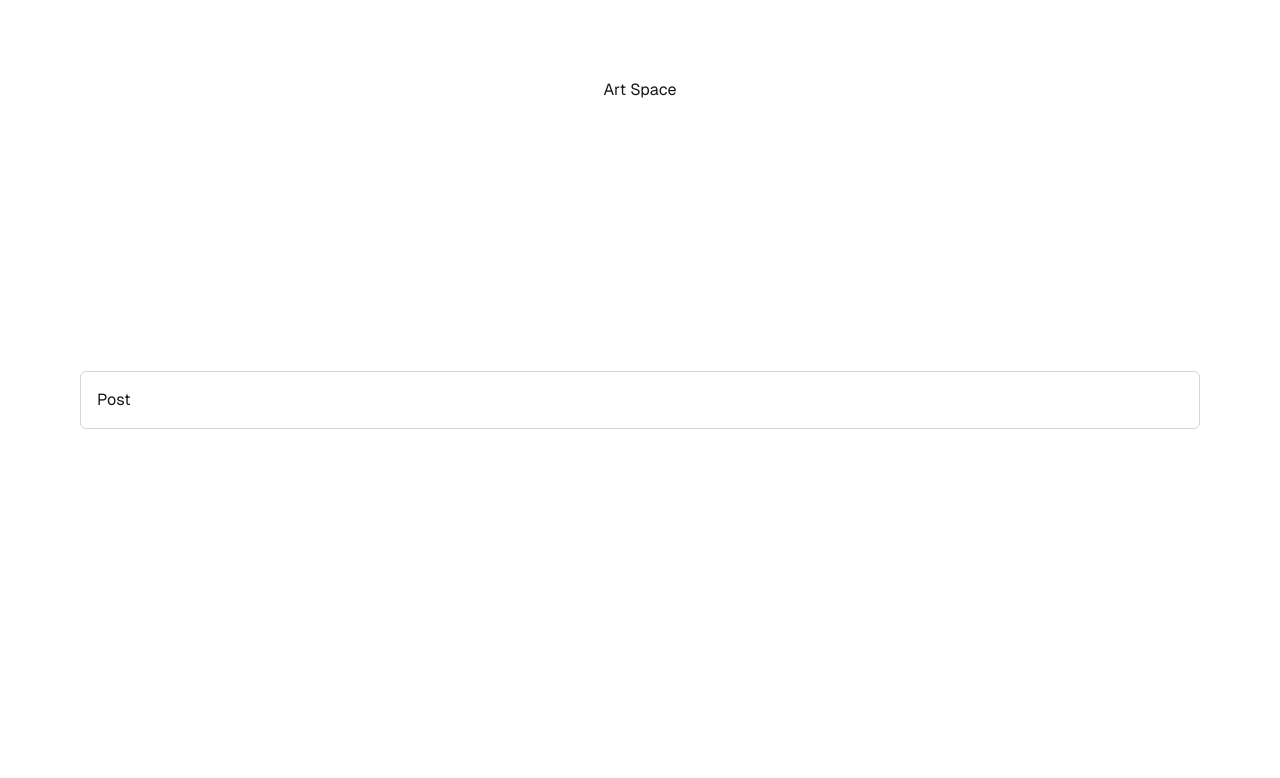
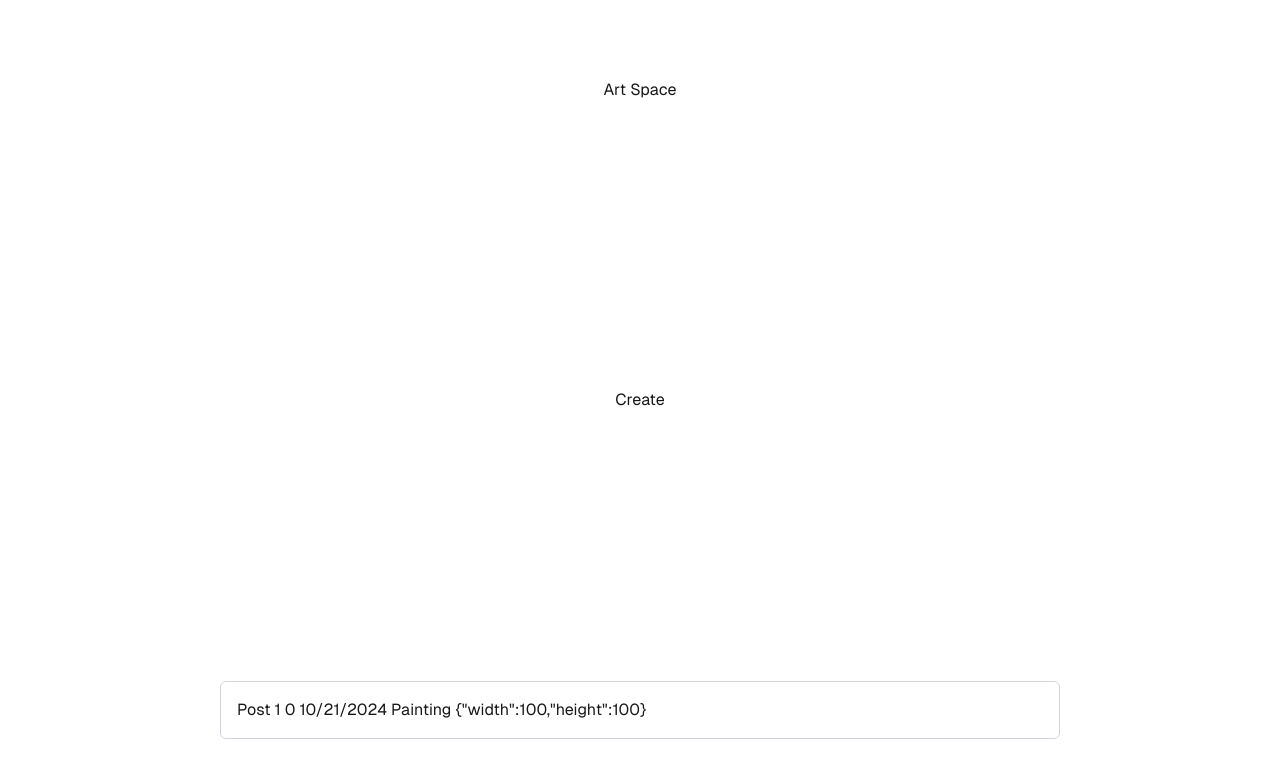
Before and after one commit to jwaldor/artspace, a Next.js app in the folder art/: page / in a window 1280 px wide. Shown: the top 778 px of the page. Built offline with nearby package versions, Linux system fonts and the light colour scheme.

Commit message:
create createpost button and populate posts with data from global context

```diff
--- a/art/src/app/layout.tsx
+++ b/art/src/app/layout.tsx
@@ -20,12 +20,14 @@ const geistMono = localFont({
 export const GlobalContext = createContext({});
 
 
-type Post = {
+export type PostType = {
   id: string;
   name: string;
   likes: number;
   updatedAt: Date;
   creator: string;
+  artform: string;
+  parameters: object;
 };
 
 
@@ -34,7 +36,7 @@ export default function RootLayout({
 }: Readonly<{
   children: React.ReactNode;
 }>) {
-  const [posts, setPosts] = useState<Post[]>([]);
+  const [posts, setPosts] = useState<PostType[]>([{ id: "1", name: "Post 1", likes: 0, updatedAt: new Date(), creator: "User 1", artform: "Painting", parameters: { width: 100, height: 100 } }]);
   return (
     <html lang="en">
       <GlobalContext.Provider value={{ posts }}>
--- a/art/src/app/page.tsx
+++ b/art/src/app/page.tsx
@@ -3,12 +3,16 @@
 import Image from "next/image";
 import { useContext } from "react";
 import { GlobalContext } from "./layout";
+import { PostType } from "./layout";
 
 
+function CreatePost() {
+  return <button className="flex rounded-md p-4 hover:bg-blue-100">Create</button>;
+}
 
-function Post() {
+function Post({ post }: { post: PostType }) {
 
-  return <div className="flex border border-gray-300 rounded-md p-4 w-full">Post</div>;
+  return <div className="flex border border-gray-300 rounded-md p-4 w-[75%]">{post.name} {post.likes} {post.updatedAt.toLocaleDateString()} {post.artform} {JSON.stringify(post.parameters)}</div>;
 }
 
 export default function Home() {
@@ -16,7 +20,10 @@ export default function Home() {
   return (
     <div className="grid grid-rows-[20px_1fr_20px] items-center justify-items-center min-h-screen p-8 pb-20 gap-16 sm:p-20 font-[family-name:var(--font-geist-sans)]">
       <h1>Art Space</h1>
-      <Post />
+      <CreatePost />
+      {posts.map((post) => (
+        <Post key={post.id} post={post} />
+      ))}
     </div>
   );
 }
```
